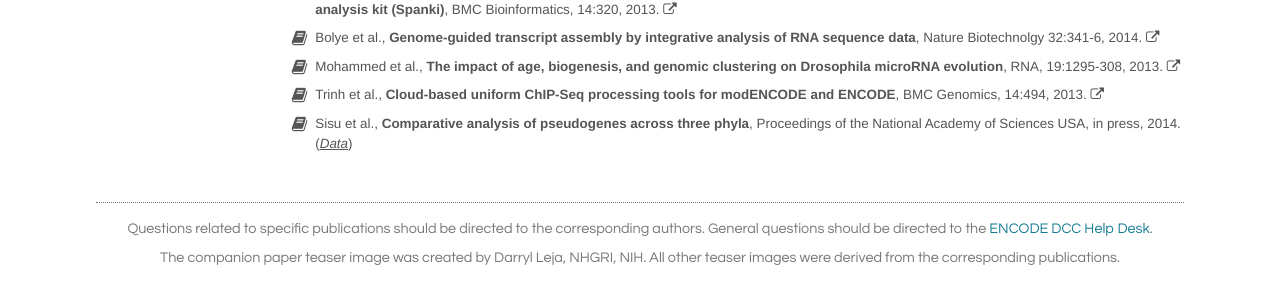
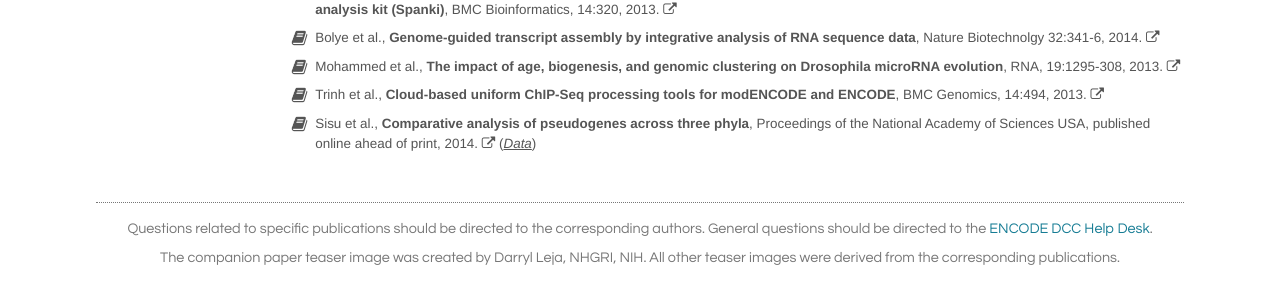
Before and after one commit to parklab/comparative-website, a Jekyll site: the page built from index.html, in a window 1280 px wide. Shown: the part 1491-1779 px from the top of the page. Built offline with Jekyll 4.4.1, drawn with Linux system fonts in a browser that asks for light colours; nearby versions of some CDN libraries.

Commit message:
Added PNAS paper URL.

```diff
--- a/_data/publications/other.yml
+++ b/_data/publications/other.yml
@@ -19,8 +19,8 @@ papers:
     url: http://www.biomedcentral.com/1471-2164/14/494
   - authors: Sisu et al.
     title: "Comparative analysis of pseudogenes across three phyla"
-    meta: "Proceedings of the National Academy of Sciences USA, in press, 2014"
-    url:
+    meta: "Proceedings of the National Academy of Sciences USA, published online ahead of print, 2014"
+    url: http://dx.doi.org/10.1073/pnas.1407293111
     data_url: http://psicube.pseudogene.org
 
 # To be added later:
```
